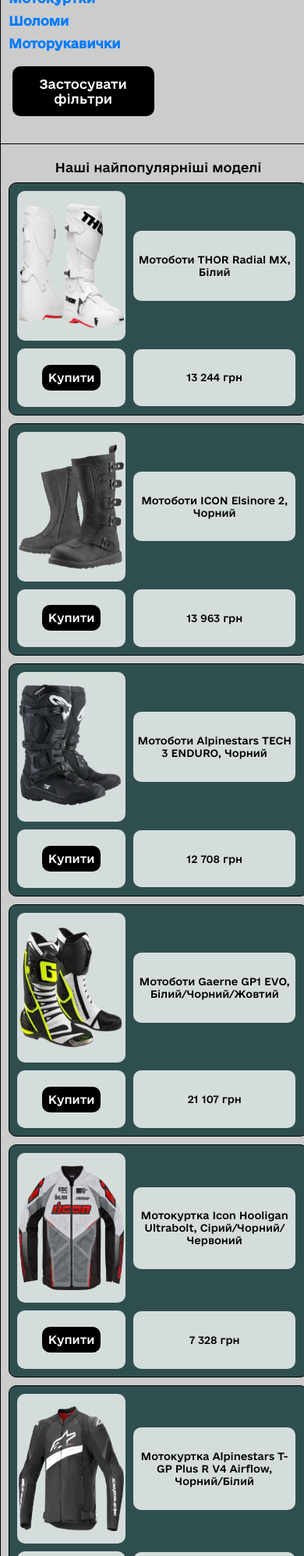
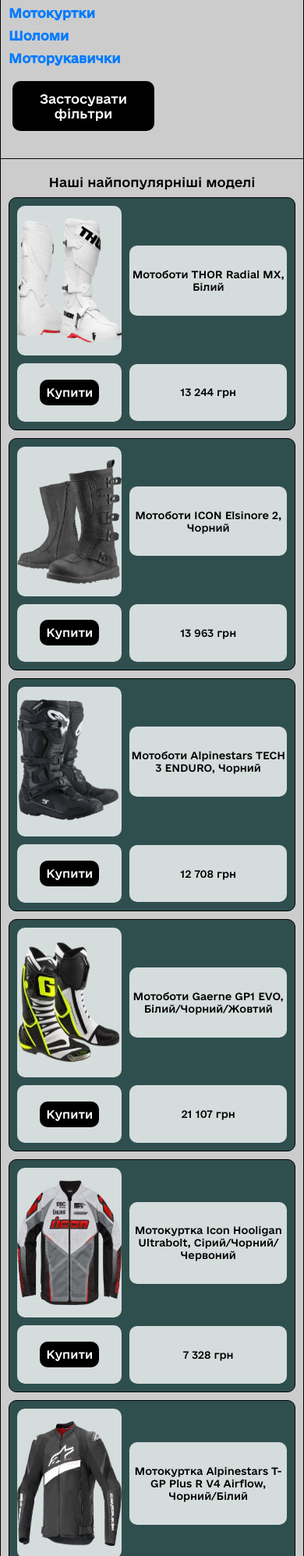
Before and after one commit to ksssks/interface_front, a website: page pages/template2.html in a window 390 px wide. Shown: the part 1315-3311 px from the top of the page at 78% size. Drawn offline with Linux system fonts and the light colour scheme; a web font is replaced by a local one.

Commit message:
small changes for small screens

```diff
--- a/source/scss/template1.scss
+++ b/source/scss/template1.scss
@@ -105,7 +105,7 @@
   }
 
   .first_template_search-input {
-    width: 100%;
+    width: 80% !important;
     margin: 0.5rem 0;
   }
 
--- a/source/scss/template2.scss
+++ b/source/scss/template2.scss
@@ -130,7 +130,7 @@
 .element4 {
   grid-column: 1 / span 2;
   grid-row: 3;
-  font-size: 0.8rem;
+  font-size: 0.5rem;
   border-radius: 10px;
 }
 
@@ -243,7 +243,7 @@
   }
 }
 
-@media only screen and (max-width: 1300px) {
+@media only screen and (max-width: 1400px) {
   .grid-container {
     grid-template-areas:
             'logo'
@@ -292,13 +292,13 @@
     align-self: center;
   }
   .element1,
-  .element3,{
+  .element3{
     max-width: 10rem;
   }
 
   .element2,
   .element4 {
-    width: 13rem;
+    max-width: 20rem;
   }
   .element_button {
     height: auto;
@@ -307,13 +307,9 @@
   }
 
   .sidebar {
-    width: 90%;
     padding: 10px;
   }
 
-  .apply-filters {
-    width: 50%;
-  }
   .price-rage{
     width: 50%;
   }
```
Also changed, not shown: source/css/template2.css, source/scss/template1.css, source/scss/template2.css, 1 other file.
